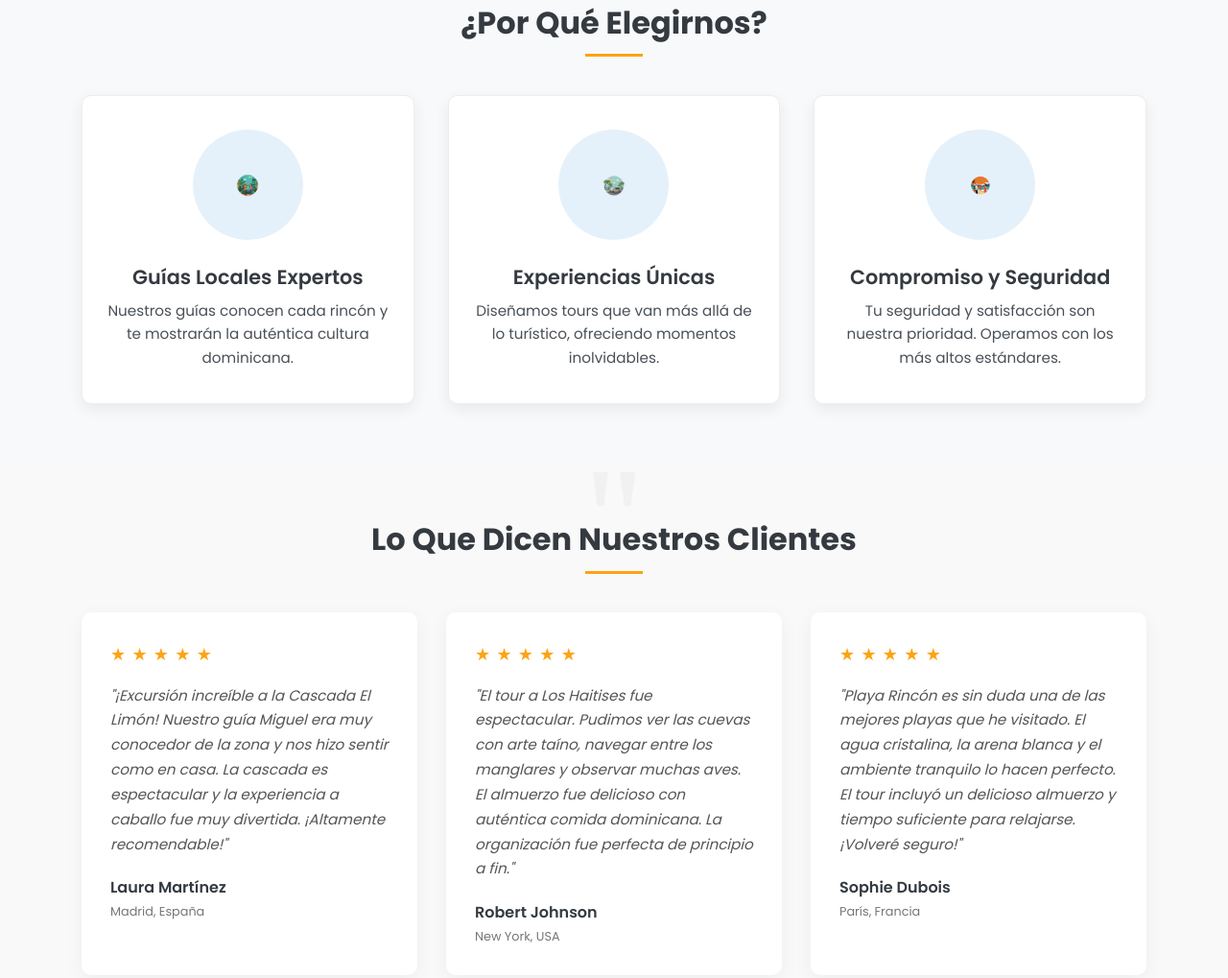
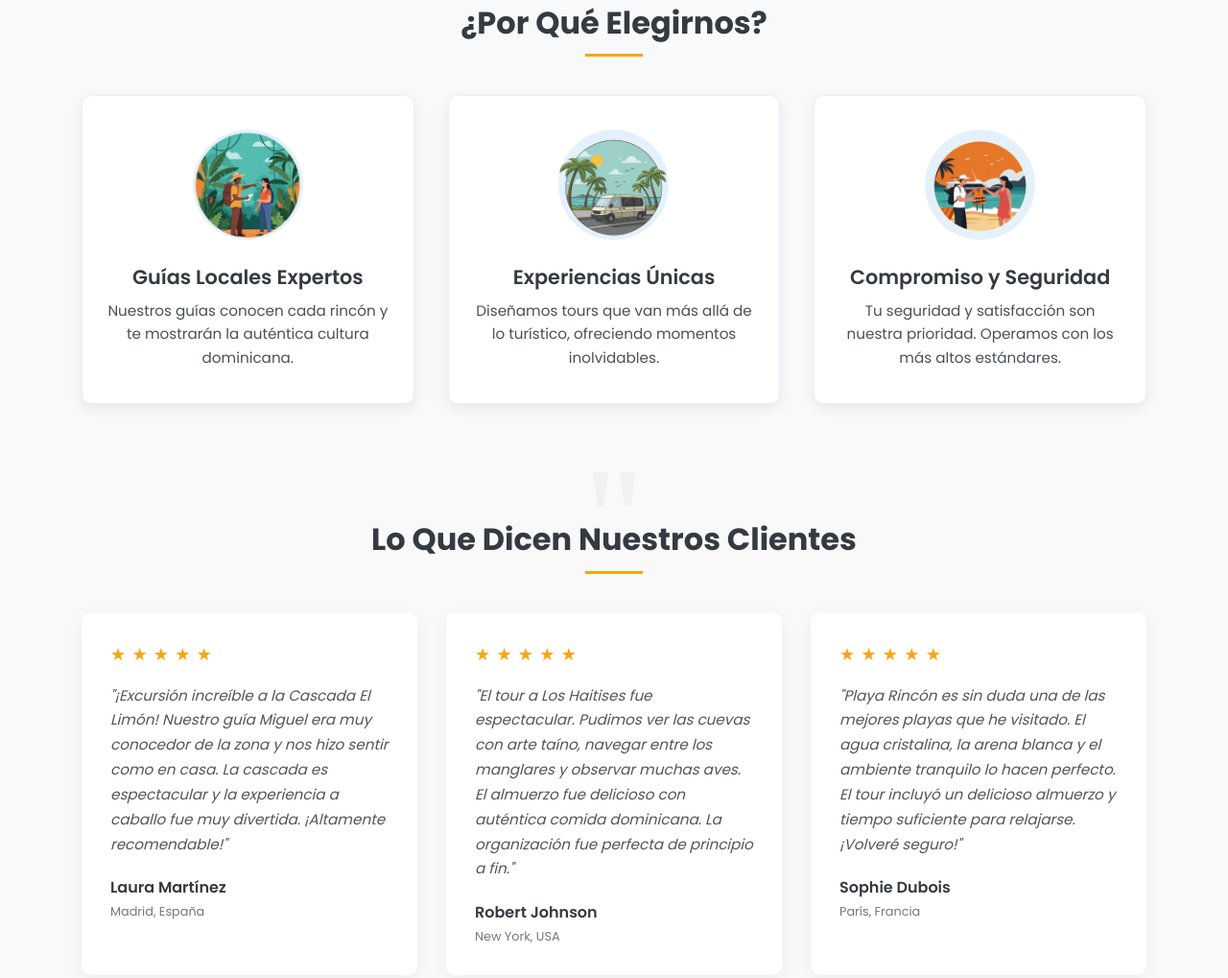
Before and after one commit to mabatista2010/agenciatours, a plain HTML site: page index.html in a window 1280 px wide. Shown: the part 2333-3352 px from the top of the page at 96% size. Drawn offline with Linux system fonts and the light colour scheme.

Commit message:
Ajuste del tamaño de las imágenes en los círculos del feature section

```diff
--- a/css/style.css
+++ b/css/style.css
@@ -636,7 +636,7 @@ main {
 
 /* --- Why Choose Us / Features --- */
 .why-choose-us {
-    /* background-color: var(--light-color); /* Ya lo tienes probablemente */
+    background-color: var(--light-color);
 }
 
 .features-grid {
@@ -670,15 +670,16 @@ main {
     display: flex;
     align-items: center;
     justify-content: center;
-    padding: 15px; /* Añadir padding para que el icono no toque los bordes */
+    padding: 0;
 }
 
 .feature-icon {
-    /* El icono usará el 100% del espacio disponible dentro del padding */
+    /* Aumentamos considerablemente el tamaño de la imagen con una transformación */
     width: 100%;
     height: 100%;
-    object-fit: contain; /* Escala manteniendo la proporción */
-    margin: 0 auto; /* No necesario con flex, pero por si acaso */
+    transform: scale(5); /* Hacemos la imagen 3.5 veces más grande */
+    object-fit: contain;
+    display: block;
 }
 
 .feature-content h3 {
```
